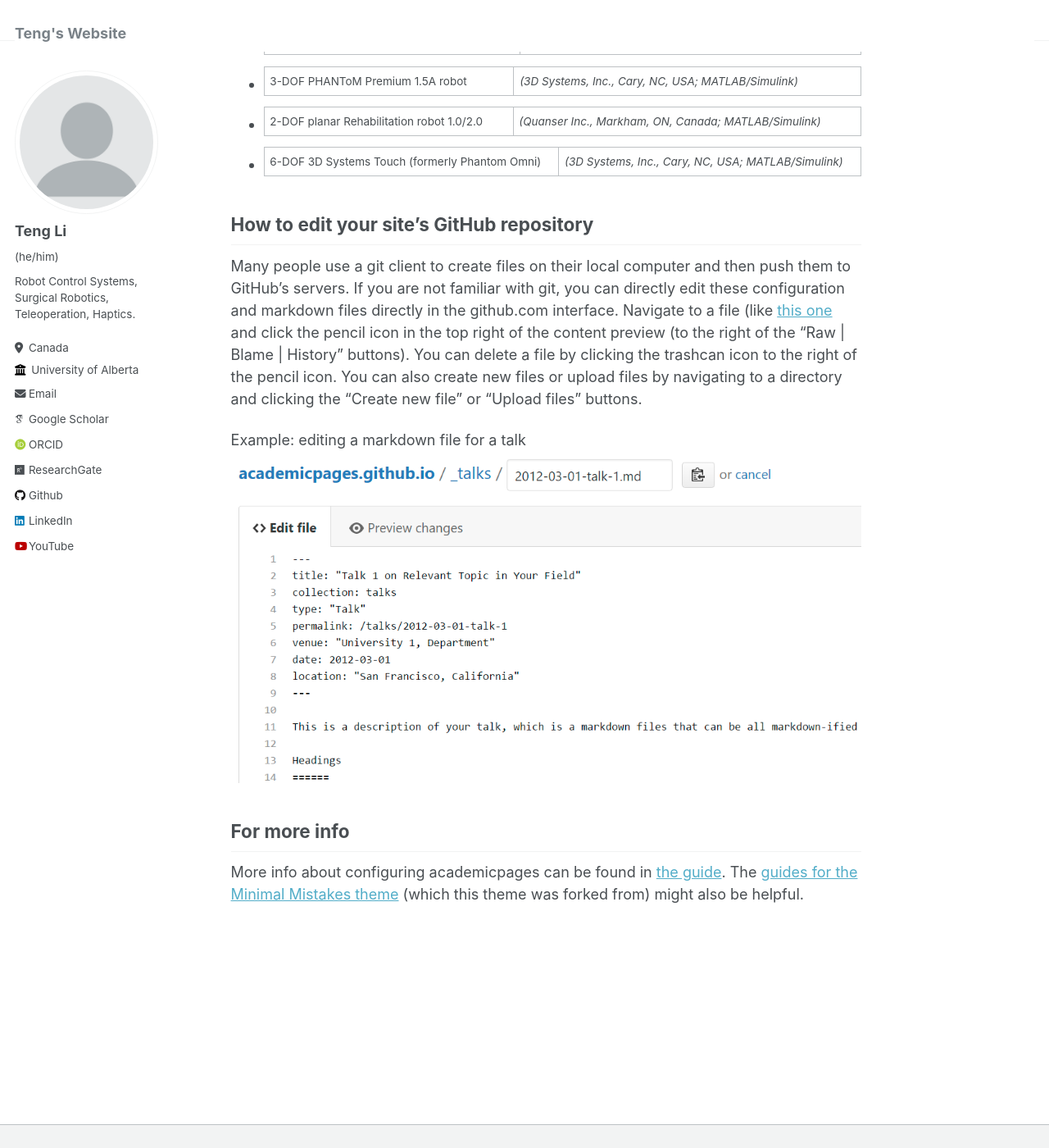
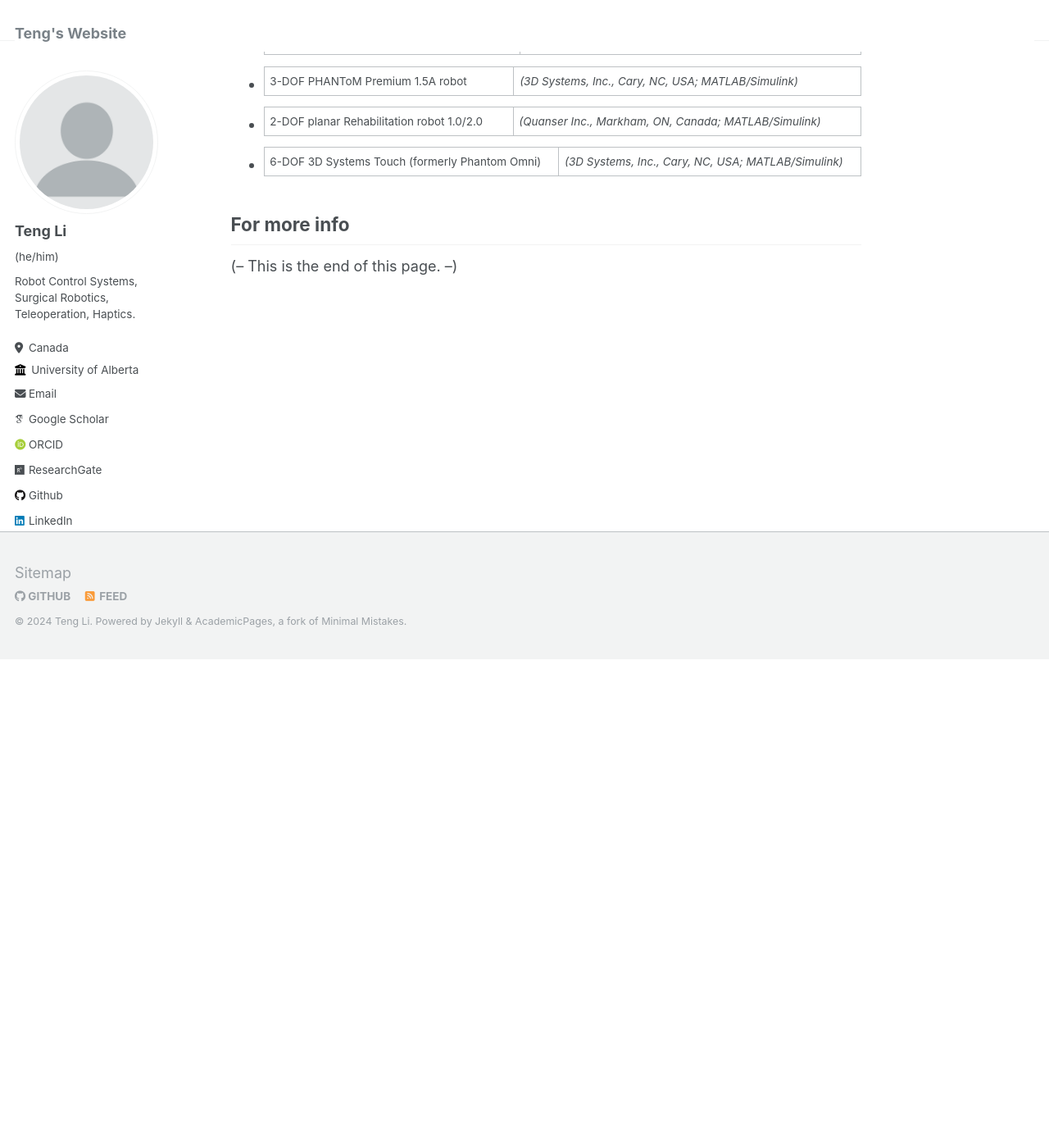
Before and after one commit to teng4/teng4.github.io, a Jekyll site: the page built from _pages/about.md, in a window 1280 px wide and 1400 px high, scrolled down 596 px. Shown: the whole window at 82% size. Built offline with Jekyll 4.4.1, drawn with Linux system fonts in a browser that asks for light colours; some web fonts are replaced.

Commit message:
Update about.md

```diff
--- a/_pages/about.md
+++ b/_pages/about.md
@@ -28,14 +28,6 @@
 * 6-DOF 3D Systems Touch (formerly Phantom Omni) | _(3D Systems, Inc., Cary, NC, USA; MATLAB/Simulink)_
 
 
-
-How to edit your site's GitHub repository
-------
-Many people use a git client to create files on their local computer and then push them to GitHub's servers. If you are not familiar with git, you can directly edit these configuration and markdown files directly in the github.com interface. Navigate to a file (like [this one](https://github.com/academicpages/academicpages.github.io/blob/master/_talks/2012-03-01-talk-1.md) and click the pencil icon in the top right of the content preview (to the right of the "Raw | Blame | History" buttons). You can delete a file by clicking the trashcan icon to the right of the pencil icon. You can also create new files or upload files by navigating to a directory and clicking the "Create new file" or "Upload files" buttons.
-
-Example: editing a markdown file for a talk
-![Editing a markdown file for a talk](/images/editing-talk.png)
-
 For more info
 ------
-More info about configuring academicpages can be found in [the guide](https://academicpages.github.io/markdown/). The [guides for the Minimal Mistakes theme](https://mmistakes.github.io/minimal-mistakes/docs/configuration/) (which this theme was forked from) might also be helpful.
+(-- This is the end of this page. --)
```
